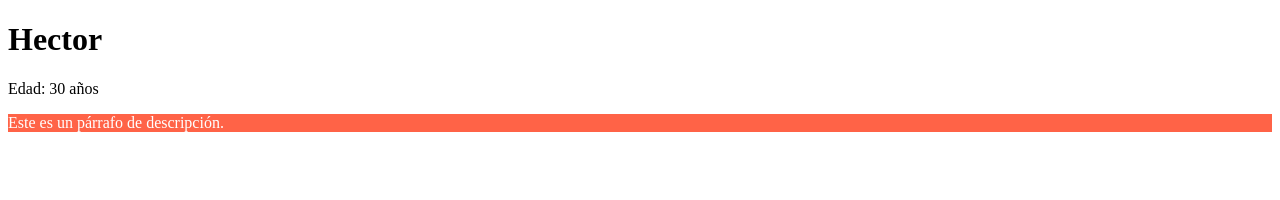
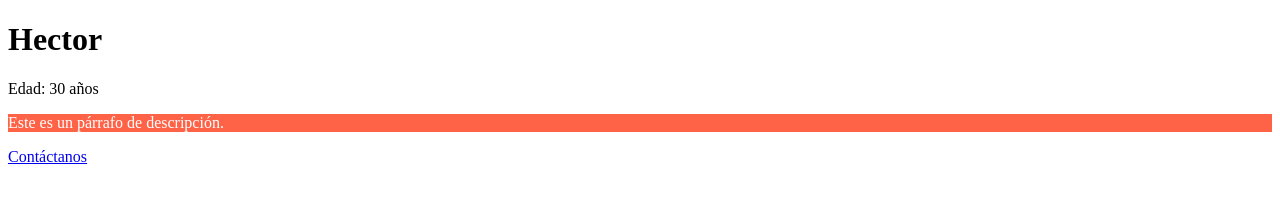
Before and after one commit to hector83educacion/sesion_2, a plain HTML site: page index.html in a window 1280 px wide. Drawn offline with Linux system fonts and the light colour scheme; files that its build step writes are made by us from their sources.

Commit message:
contacto solucionado

```diff
--- a/index.html
+++ b/index.html
@@ -10,5 +10,6 @@
     <h1>Hector</h1>
     <p>Edad: 30 años</p>
     <p class="rojo">Este es un párrafo de descripción.</p>
+    <a href="contacto.html">Contáctanos</a>
 </body>
 </html>
```
